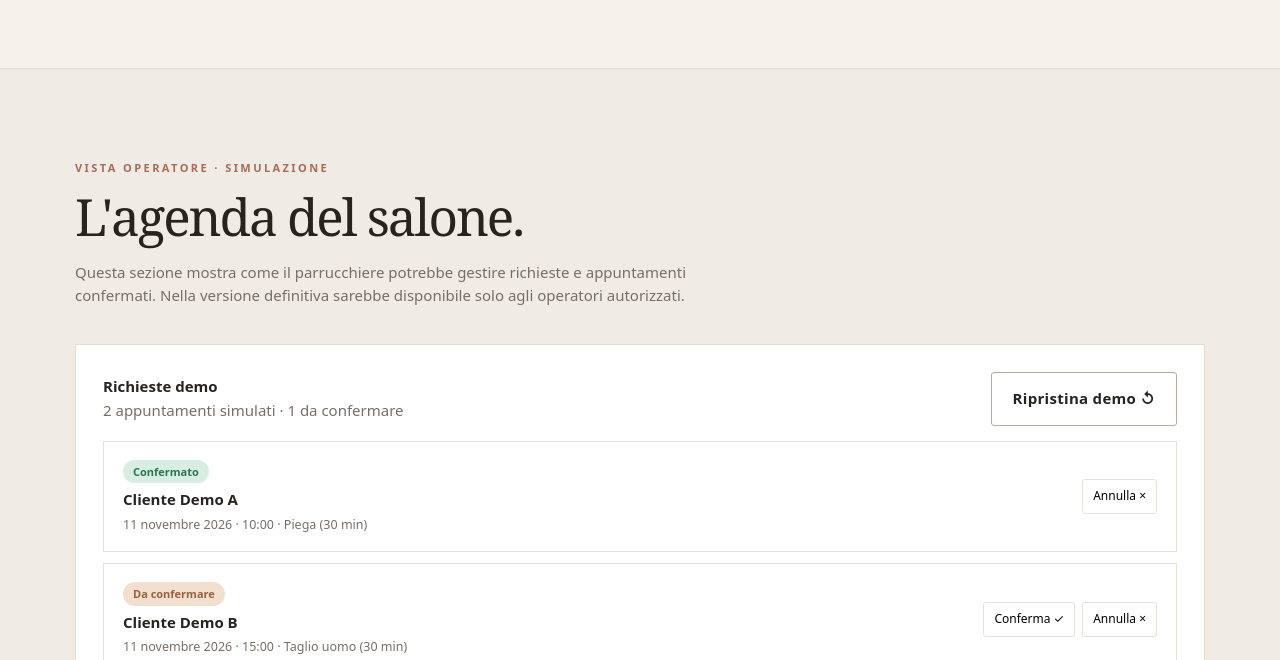
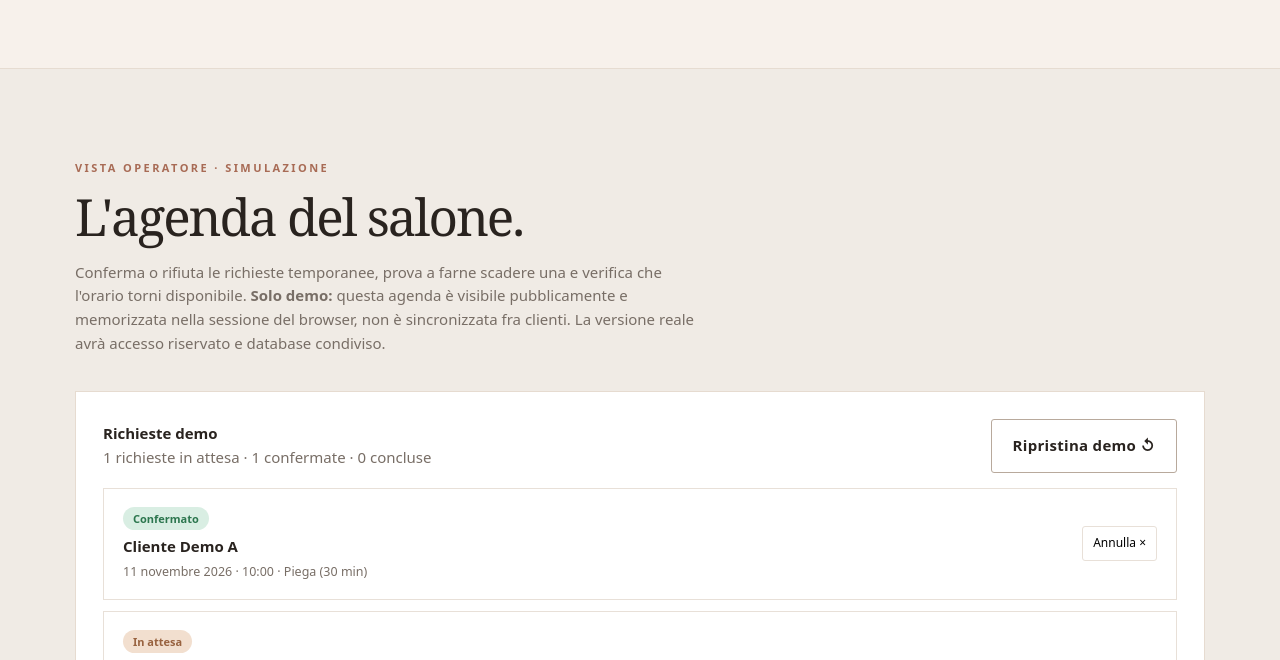
Before and after one commit to Mendopauls/paolosavioph, a plain HTML site: page digital/salone-demo/index.html in a window 1280 px wide. Shown: the part 3868-4528 px from the top of the page. Drawn offline with Linux system fonts and the light colour scheme.

Commit message:
Add temporary appointment holds, expiry, manual approval and rejection to salon demo

```diff
--- a/digital/salone-demo/index.html
+++ b/digital/salone-demo/index.html
@@ -28,14 +28,14 @@
 <article class="service"><span class="num">04</span><h3>Taglio uomo</h3><p>Precisione, linee pulite e cura del dettaglio.</p><strong>30 min · da 24 €</strong></article>
 </div></div></section>
 <section id="studio" class="split"><div class="split-inner"><div class="split-photo" role="img" aria-label="Interno salone di bellezza"></div><div class="split-copy"><span class="eyebrow">L'esperienza</span><h2>Tempo dedicato<br>a te.</h2><p>Abbiamo immaginato uno spazio curato, accogliente ed essenziale, dove ogni appuntamento si trasforma in un momento da vivere con tranquillità.</p><p><strong>Questa è una dimostrazione:</strong> testi, immagini e servizi verranno adattati all'identità del tuo salone.</p><div><a href="#prenota" class="btn btn-outline">Scegli un appuntamento ↗</a></div></div></div></section>
-<section id="prenota" class="section booking"><div class="container"><span class="eyebrow">Booking online</span><h2>Prenota in pochi passaggi.</h2><p class="section-intro">Scegli il servizio, la data e un orario. Premi il pulsante e si aprirà direttamente WhatsApp in una nuova scheda con un messaggio di prova già compilato per Paolo Savio. Dovrai soltanto confermare l'invio in WhatsApp; nessun appuntamento reale sarà prenotato.</p><div class="book-grid"><div>
+<section id="prenota" class="section booking"><div class="container"><span class="eyebrow">Booking online</span><h2>Prenota in pochi passaggi.</h2><p class="section-intro">Scegli servizio, data e orario. La richiesta blocca lo slot per 15 minuti nella demo e apre WhatsApp direttamente. Il salone può confermare o rifiutare: se non conferma entro la scadenza, lo slot torna libero. È una simulazione locale, non una prenotazione reale.</p><div class="book-grid"><div>
 <div class="panel"><div class="steps" aria-hidden="true"><span class="on"></span><span class="on"></span><span class="on"></span><span></span></div><div class="fieldhead"><h3>1. Seleziona il trattamento</h3><span class="pill">Step 01</span></div><div id="service-choices" class="service-select" role="group" aria-label="Scelta trattamento"></div></div>
 <div class="panel"><div class="fieldhead"><h3>2. Data e ora</h3><span class="pill">Step 02</span></div><div class="field"><label for="booking-date">Giorno dell'appuntamento</label><input id="booking-date" type="date" required><p class="muted" style="margin:7px 0 0">Aperto dal martedì al sabato · 09:00–13:00 / 14:00–18:30</p></div><div class="field"><label>Orari disponibili nella demo</label><div id="time-choices" class="times" role="group" aria-label="Orari disponibili"></div><p id="date-hint" class="muted" aria-live="polite"></p></div></div>
 <div class="panel"><div class="fieldhead"><h3>3. Richiesta appuntamento</h3><span class="pill">Step 03</span></div><div class="field" style="margin-top:4px"><label for="booking-name">Nome dimostrativo</label><input id="booking-name" value="Cliente Demo" maxlength="60" autocomplete="off"><p class="panel-help">Non inserire informazioni personali reali: questa pagina è una dimostrazione pubblica.</p></div><div class="status" id="request-status" role="status"></div></div></div>
-<aside class="summary" aria-label="Riepilogo selezione"><span class="eyebrow">La tua scelta</span><h3>Riepilogo</h3><dl><div><dt>Trattamento</dt><dd id="sum-service">—</dd></div><div><dt>Durata</dt><dd id="sum-duration">—</dd></div><div><dt>Data</dt><dd id="sum-date">—</dd></div><div><dt>Orario</dt><dd id="sum-time">Seleziona un orario</dd></div><div><dt>Prezzo indicativo</dt><dd id="sum-price">—</dd></div></dl><a class="btn btn-terra" id="submit-request" href="#" target="_blank" rel="noopener noreferrer" aria-disabled="true">Invia prenotazione via WhatsApp ↗</a><small>Si apre WhatsApp con numero e testo precompilati. L'invio è manuale. L'agenda è solo dimostrativa.</small></aside>
+<aside class="summary" aria-label="Riepilogo selezione"><span class="eyebrow">La tua scelta</span><h3>Riepilogo</h3><dl><div><dt>Trattamento</dt><dd id="sum-service">—</dd></div><div><dt>Durata</dt><dd id="sum-duration">—</dd></div><div><dt>Data</dt><dd id="sum-date">—</dd></div><div><dt>Orario</dt><dd id="sum-time">Seleziona un orario</dd></div><div><dt>Prezzo indicativo</dt><dd id="sum-price">—</dd></div></dl><a class="btn btn-terra" id="submit-request" href="#" target="_blank" rel="noopener noreferrer" aria-disabled="true">Invia prenotazione via WhatsApp ↗</a><small>Blocco temporaneo di 15 minuti, solo in questa sessione. WhatsApp si apre con testo precompilato; l'invio è manuale.</small></aside>
 </div></div></section>
 <section class="section" style="background:#f7f1eb"><div class="container"><span class="eyebrow">I dettagli contano</span><h2>Il tuo salone, online.</h2><p class="section-intro">Immagini, trattamenti, orari, listino e colori sono tutti personalizzabili. L'obiettivo è offrire una presenza digitale coerente con il tuo lavoro.</p><div class="gallery" aria-label="Immagini illustrative di capelli e saloni"><div role="img" aria-label="Capelli e styling"></div><div role="img" aria-label="Taglio professionale"></div><div role="img" aria-label="Salone di parrucchieri"></div></div></div></section>
-<section class="section admin" id="agenda"><div class="container"><span class="eyebrow">Vista operatore · Simulazione</span><h2>L'agenda del salone.</h2><p class="section-intro">Questa sezione mostra come il parrucchiere potrebbe gestire richieste e appuntamenti confermati. Nella versione definitiva sarebbe disponibile solo agli operatori autorizzati.</p><div class="admin-box"><div class="admin-header"><div><strong>Richieste demo</strong><p id="admin-count">Nessuna richiesta</p></div><div class="admin-actions"><button id="reset-demo" class="btn btn-outline" type="button">Ripristina demo ↺</button></div></div><div id="admin-items" class="admin-items" aria-live="polite"></div></div></div></section>
+<section class="section admin" id="agenda"><div class="container"><span class="eyebrow">Vista operatore · Simulazione</span><h2>L'agenda del salone.</h2><p class="section-intro">Conferma o rifiuta le richieste temporanee, prova a farne scadere una e verifica che l'orario torni disponibile. <strong>Solo demo:</strong> questa agenda è visibile pubblicamente e memorizzata nella sessione del browser, non è sincronizzata fra clienti. La versione reale avrà accesso riservato e database condiviso.</p><div class="admin-box"><div class="admin-header"><div><strong>Richieste demo</strong><p id="admin-count">Nessuna richiesta</p></div><div class="admin-actions"><button id="reset-demo" class="btn btn-outline" type="button">Ripristina demo ↺</button></div></div><div id="admin-items" class="admin-items" aria-live="polite"></div></div></div></section>
 <section class="section-small"><div class="container" style="text-align:center"><span class="eyebrow">Il prossimo passo</span><h2 style="font:normal clamp(30px,4vw,48px) Georgia,serif;margin:8px 0 18px">Il sito reale sarà il tuo.</h2><p style="color:var(--muted);max-width:590px;margin:0 auto 24px">Possiamo collegare WhatsApp Business e un calendario condiviso, aggiungere la scelta del parrucchiere e personalizzare l'intero sito. Questa pagina mostra soltanto l'esperienza proposta.</p><a href="mailto:info@paolosavio.eu?subject=Informazioni%20demo%20sito%20parrucchiere" class="btn">Richiedi una versione personalizzata ↗</a></div></section>
 </main>
 <footer class="footer"><div class="container"><div class="footergrid"><div><div class="brand">atelier<small style="color:#c9a48d">HAIR STUDIO</small></div><p>Salone immaginario creato per presentare un'esperienza di prenotazione online.</p></div><div><strong>Demo realizzata da Paolo Savio</strong><p>Design, siti web e soluzioni digitali su misura.</p><a href="/digital/" style="text-decoration:underline">Scopri Digital Tools ↗</a></div></div><div class="footnote">© <span id="year"></span> Atelier Studio — Demo dimostrativa · Nessun salone reale · Agenda simulata · Test WhatsApp al contatto professionale di Paolo Savio</div></div></footer>
@@ -44,18 +44,21 @@
 "use strict";
 var services=[{id:"taglio",name:"Taglio & styling",duration:60,price:"da 38 €"},{id:"piega",name:"Piega",duration:30,price:"da 25 €"},{id:"colore",name:"Colore & luce",duration:120,price:"da 80 €"},{id:"uomo",name:"Taglio uomo",duration:30,price:"da 24 €"}];
 var bookingService="taglio",bookingTime="",bookings=[];
+var HOLD_MS=15*60*1000,STORE_KEY="atelier-salone-demo-v2";
 var el=function(id){return document.getElementById(id)};
 var localISO=function(d){return d.getFullYear()+"-"+String(d.getMonth()+1).padStart(2,"0")+"-"+String(d.getDate()).padStart(2,"0")};
 var minutes=function(t){var p=t.split(":").map(Number);return p[0]*60+p[1]};
 var dateFmt=function(v){if(!v)return "—";var p=v.split("-").map(Number);return new Intl.DateTimeFormat("it-IT",{day:"2-digit",month:"long",year:"numeric"}).format(new Date(p[0],p[1]-1,p[2]))};
 var dateValid=function(v){if(!/^\d{4}-\d{2}-\d{2}$/.test(v))return false;var p=v.split("-").map(Number);var d=new Date(p[0],p[1]-1,p[2]);return localISO(d)===v&&d.getDay()!==0&&d.getDay()!==1&&v>=localISO(new Date())};
 var duration=function(id){var s=services.find(function(x){return x.id===id});return s?s.duration:30};
-var busy=function(date,t,dur){var start=minutes(t),end=start+dur;return bookings.some(function(b){return b.date===date&&b.state!=="cancelled"&&Math.max(start,minutes(b.time))<Math.min(end,minutes(b.time)+duration(b.service))})};
+var blocksSlot=function(b){return b.state==="confirmed"||(b.state==="pending"&&Number(b.expiresAt)>Date.now())};
+var busy=function(date,t,dur){var start=minutes(t),end=start+dur;return bookings.some(function(b){return b.date===date&&blocksSlot(b)&&Math.max(start,minutes(b.time))<Math.min(end,minutes(b.time)+duration(b.service))})};
 var nextOpen=function(){var d=new Date();d.setDate(d.getDate()+1);for(var i=0;i<7&&(d.getDay()===0||d.getDay()===1);i++)d.setDate(d.getDate()+1);return localISO(d)};
 var firstDate=nextOpen();
-var preset=function(){return [{id:"sample-1",name:"Cliente Demo A",service:"piega",date:firstDate,time:"10:00",state:"confirmed"},{id:"sample-2",name:"Cliente Demo B",service:"uomo",date:firstDate,time:"15:00",state:"pending"}]};
-var store=function(){try{sessionStorage.setItem("atelier-salone-demo-v1",JSON.stringify(bookings))}catch(e){}};
-var load=function(){try{var saved=JSON.parse(sessionStorage.getItem("atelier-salone-demo-v1"));if(Array.isArray(saved)){bookings=saved.filter(function(b){return b&&b.id&&b.name&&b.service&&b.date&&b.time&&["pending","confirmed","cancelled"].includes(b.state)}).slice(0,80);return}}catch(e){}bookings=preset();store()};
+var preset=function(){return [{id:"sample-1",name:"Cliente Demo A",service:"piega",date:firstDate,time:"10:00",state:"confirmed",expiresAt:null},{id:"sample-2",name:"Cliente Demo B",service:"uomo",date:firstDate,time:"15:00",state:"pending",expiresAt:Date.now()+HOLD_MS}]};
+var store=function(){try{sessionStorage.setItem(STORE_KEY,JSON.stringify(bookings))}catch(e){}};
+var load=function(){try{var saved=JSON.parse(sessionStorage.getItem(STORE_KEY));if(Array.isArray(saved)){bookings=saved.filter(function(b){return b&&b.id&&b.name&&b.service&&b.date&&b.time&&["pending","confirmed","cancelled","rejected","expired"].includes(b.state)}).slice(-80);return}}catch(e){}bookings=preset();store()};
+var expirePending=function(){var now=Date.now(),changed=false;bookings.forEach(function(b){if(b.state==="pending"&&Number(b.expiresAt||0)<=now){b.state="expired";changed=true}});if(changed)store();return changed};
 var form=document.getElementById("service-choices");
 services.forEach(function(s){var btn=document.createElement("button");btn.type="button";btn.className="service-option";btn.dataset.service=s.id;btn.setAttribute("aria-pressed",String(s.id===bookingService));var info=document.createElement("span"),b=document.createElement("b"),sm=document.createElement("small"),pr=document.createElement("span");b.textContent=s.name;sm.textContent=s.duration+" min";pr.className="price";pr.textContent=s.price;info.append(b,sm);btn.append(info,pr);btn.addEventListener("click",function(){bookingService=s.id;bookingTime="";hidePreview();refresh()});form.appendChild(btn)});
 el("booking-date").min=localISO(new Date());el("booking-date").value=firstDate;
@@ -77,26 +80,44 @@ setSummary()
 function waText(name,s,day,time){return "[TEST DEMO - NESSUNA PRENOTAZIONE REALE]\n\nCiao Paolo! Sto provando il sistema di prenotazione del sito demo Atelier Studio.\n\nTrattamento: "+s.name+"\nData: "+dateFmt(day)+"\nOra: "+time+"\nNome dimostrativo: "+name+"\n\nQuesto messaggio è una prova: nessun appuntamento reale è stato prenotato."}
 el("booking-name").addEventListener("change",setSummary);
 el("submit-request").addEventListener("click",function(ev){
+expirePending();
 var day=el("booking-date").value,name=el("booking-name").value.trim().slice(0,60),s=services.find(function(x){return x.id===bookingService});
-if(!name||!bookingTime||!dateValid(day)||busy(day,bookingTime,s.duration)){ev.preventDefault();refresh();return}
-bookings.push({id:"demo-"+Date.now()+"-"+Math.random().toString(36).slice(2,6),name:name,service:s.id,date:day,time:bookingTime,state:"pending"});store();
-el("request-status").textContent="Richiesta inserita nell'agenda demo. WhatsApp si apre in una nuova scheda con numero e testo precompilati: premi Invia dentro WhatsApp per spedire il messaggio.";
-el("request-status").classList.add("active");renderAdmin();
+if(!name||!bookingTime||!dateValid(day)||busy(day,bookingTime,s.duration)){ev.preventDefault();refresh();renderAdmin();return}
+bookings.push({id:"demo-"+Date.now()+"-"+Math.random().toString(36).slice(2,8),name:name,service:s.id,date:day,time:bookingTime,state:"pending",createdAt:Date.now(),expiresAt:Date.now()+HOLD_MS});
+store();
+el("request-status").textContent="Slot bloccato per 15 minuti solo in questa demo. Il salone può confermare o rifiutare dall'agenda. WhatsApp si apre con la richiesta già compilata: per spedirla, premi Invia su WhatsApp.";
+el("request-status").classList.add("active");
+bookingTime="";refresh();renderAdmin();
 });
 function renderAdmin(){
 var parent=el("admin-items");parent.replaceChildren();
-var active=bookings.filter(function(b){return b.state!=="cancelled"}).sort(function(a,b){return (a.date+a.time).localeCompare(b.date+b.time)});
-el("admin-count").textContent=active.length+" appuntamenti simulati · "+active.filter(function(b){return b.state==="pending"}).length+" da confermare";
-if(!active.length){var empty=document.createElement("div");empty.className="empty";empty.textContent="Agenda vuota. Prova una prenotazione dalla pagina e vedrai comparire qui la richiesta.";parent.append(empty);return}
-active.forEach(function(b){var s=services.find(function(x){return x.id===b.service});var card=document.createElement("article");card.className="appointment";
-var info=document.createElement("div"),tag=document.createElement("span"),who=document.createElement("b"),meta=document.createElement("small");tag.className="state"+(b.state==="confirmed"?" ok":"");tag.textContent=b.state==="confirmed"?"Confermato":"Da confermare";who.textContent=b.name;meta.textContent=dateFmt(b.date)+" · "+b.time+" · "+(s?s.name:"Servizio")+" ("+duration(b.service)+" min)";info.append(tag,who,meta);
+var items=bookings.slice().sort(function(a,b){return (a.date+a.time).localeCompare(b.date+b.time)}).sort(function(a,b){return Number(blocksSlot(b))-Number(blocksSlot(a))});
+var pending=items.filter(function(b){return b.state==="pending"}).length;
+var confirmed=items.filter(function(b){return b.state==="confirmed"}).length;
+el("admin-count").textContent=pending+" richieste in attesa · "+confirmed+" confermate · "+(items.length-pending-confirmed)+" concluse";
+if(!items.length){var empty=document.createElement("div");empty.className="empty";empty.textContent="Agenda demo vuota. Inserisci una richiesta dal modulo per provarla.";parent.append(empty);return}
+items.forEach(function(b){
+var s=services.find(function(x){return x.id===b.service}),card=document.createElement("article");card.className="appointment";
+var info=document.createElement("div"),tag=document.createElement("span"),who=document.createElement("b"),meta=document.createElement("small"),timer=document.createElement("small");
+var labels={pending:"In attesa",confirmed:"Confermato",rejected:"Rifiutato",expired:"Scaduto",cancelled:"Annullato"};
+tag.className="state"+(b.state==="confirmed"?" ok":(["expired","rejected","cancelled"].includes(b.state)?" no":""));
+tag.textContent=labels[b.state]||"Da verificare";who.textContent=b.name;
+meta.textContent=dateFmt(b.date)+" · "+b.time+" · "+(s?s.name:"Servizio")+" ("+duration(b.service)+" min)";
+info.append(tag,who,meta);
+if(b.state==="pending"){var seconds=Math.max(0,Math.ceil((Number(b.expiresAt)-Date.now())/1000));timer.textContent="Scade tra "+Math.floor(seconds/60)+"m "+String(seconds%60).padStart(2,"0")+"s · fascia temporaneamente occupata";info.append(timer)}
+if(b.state==="expired"){timer.textContent="La fascia è di nuovo prenotabile.";info.append(timer)}
 var actions=document.createElement("div");actions.className="controls";
-if(b.state==="pending"){var confirm=document.createElement("button");confirm.className="tiny";confirm.type="button";confirm.textContent="Conferma ✓";confirm.addEventListener("click",function(){b.state="confirmed";store();refresh();renderAdmin()});actions.append(confirm)}
-var cancel=document.createElement("button");cancel.className="tiny";cancel.type="button";cancel.textContent="Annulla ×";cancel.addEventListener("click",function(){b.state="cancelled";store();refresh();renderAdmin()});actions.append(cancel);card.append(info,actions);parent.append(card)
+function changeState(next){if(b.state==="pending"&&Date.now()>=Number(b.expiresAt)){expirePending();refresh();renderAdmin();return}b.state=next;store();refresh();renderAdmin()}
+function action(label,next){var button=document.createElement("button");button.className="tiny";button.type="button";button.textContent=label;button.addEventListener("click",function(){changeState(next)});actions.append(button)}
+if(b.state==="pending"){action("Conferma ✓","confirmed");action("Rifiuta ×","rejected");action("Simula scadenza ↻","expired")}
+if(b.state==="confirmed"){action("Annulla ×","cancelled")}
+card.append(info,actions);parent.append(card)
 })
 }
 el("reset-demo").addEventListener("click",function(){bookings=preset();store();hidePreview();bookingTime="";el("booking-name").value="Cliente Demo";el("booking-date").value=firstDate;refresh();renderAdmin()});
-el("year").textContent=new Date().getFullYear();load();refresh();renderAdmin()
+el("year").textContent=new Date().getFullYear();load();expirePending();refresh();renderAdmin();
+setInterval(function(){if(expirePending())refresh();renderAdmin()},1000);
+document.addEventListener("visibilitychange",function(){if(!document.hidden){expirePending();refresh();renderAdmin()}})
 })();
 </script>
 </body>
```
